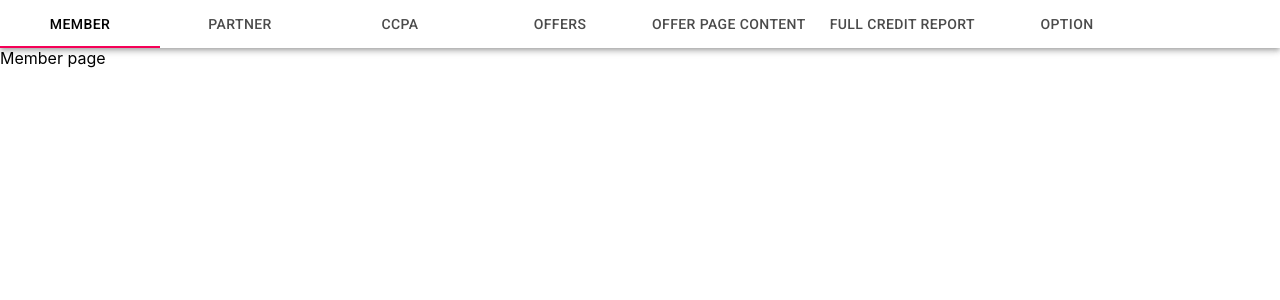
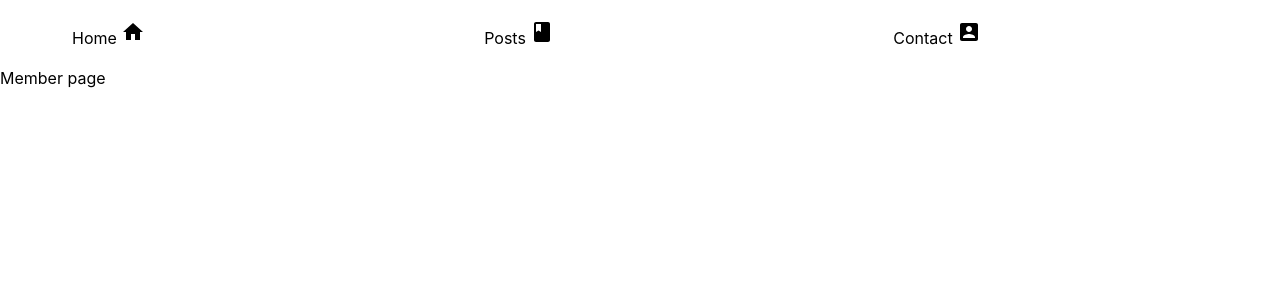
Before and after one commit to Prezlyata/savvy, a React (Create React App) app: page /member/1 in a window 1280 px wide. Shown: the top 300 px of the page. Built offline with nearby package versions, Linux system fonts and the light colour scheme.

Commit message:
first component navbar

```diff
--- a/src/components/Navbar.js
+++ b/src/components/Navbar.js
@@ -1,5 +1,5 @@
 // import React from 'react';
-// import {Link} from 'react-router-dom';
+import { Link } from 'react-router-dom';
 // import Paper from '@material-ui/core/Paper';
 // import Tabs from '@material-ui/core/Tabs';
 // import Tab from '@material-ui/core/Tab';
@@ -12,9 +12,6 @@
 // import IconButton from '@material-ui/core/IconButton';
 // import MenuIcon from '@material-ui/icons/Menu';
 // import Button from '@material-ui/core/Button';
-
-
-
 
 // const useStyles = makeStyles(theme => ({
 //     wrapper: {
@@ -36,7 +33,6 @@
 //   const handleChange = (event, newValue) => {
 //     setValue(newValue);
 //   };
-
 
 //     const classes = useStyles();
 
@@ -83,7 +79,6 @@
 //         {/* <Route exact path='/Error/:slug' component ={Link} to='/error/' />
 //           <Route component={Error} /> */}
 
-
 //       </Tabs>
 //     </Paper>
 //     </div>
@@ -91,42 +86,204 @@
 // }
 // export default Navbar;
 
+// import React from 'react';
+// import { Link } from 'react-router-dom';
+// import { makeStyles } from '@material-ui/core/styles';
+// import AppBar from '@material-ui/core/AppBar';
+// import Tabs from '@material-ui/core/Tabs';
+// import Tab from '@material-ui/core/Tab';
+
+// import IconButton from '@material-ui/core/IconButton';
+// import MenuIcon from '@material-ui/icons/Menu';
+
+// const useStyles = makeStyles((theme) => ({
+// 	root: {
+// 		flexGrow: 0,
+// 		backgroundColor: theme.palette.background.paper
+// 		// texTransform: 'capitalize'
+// 	},
+// 	menuButton: {
+// 		marginRight: theme.spacing(2)
+// 	},
+// 	title: {
+// 		flexGrow: 1
+// 	},
+// 	list: {
+// 		width: 700,
+// 		listStyleType: 'none',
+// 		display: 'flex',
+// 		flexWrap: 'wrap',
+// 		flexDirection: 'row',
+// 		justifyContent: 'space-between'
+// 	},
+// 	linkStyle: {
+// 		textDecoration: 'none',
+// 		color: '#000'
+// 	}
+// }));
+
+// export default function SimpleTabs() {
+// 	const classes = useStyles();
+// 	const [ value, setValue ] = React.useState(1);
+
+// 	const handleChange = (event, newValue) => {
+// 		setValue(newValue);
+// 		console.log(newValue);
+// 	};
+
+// 	return (
+// 		<div className={classes.root}>
+// 			<AppBar position="static" color="inherit">
+// 				{/* <Tabs value={value} onChange={handleChange}>
+
+// 					<Tab label="Member" className={classes.title} component={Link} to="/member/" />
+// 					<Tab label="Partner" component={Link} to="/partner/" />
+// 					<Tab label="CCPA" component={Link} to="/ccpa/" />
+// 					<Tab label="Offers" component={Link} to="/offers/" />
+// 					<Tab label="Offer Page Content" component={Link} to="/offerPageContent/" />
+// 					<Tab label="Full Credit Report" component={Link} to="/report/" />
+// 					<Tab label="Option" component={Link} to="/option/" />
+// 				</Tabs> */}
+// 				<ul className={classes.list} value={2} onClick={handleChange}>
+// 					<li>
+// 						<Link value={2} className={classes.linkStyle} to="/member">
+// 							Member
+// 						</Link>
+// 					</li>
+// 					<li>
+// 						<Link className={classes.linkStyle} to="/partner">
+// 							Partner
+// 						</Link>
+// 					</li>
+// 					<li>
+// 						<Link className={classes.linkStyle} to="/ccpa">
+// 							CCPA
+// 						</Link>
+// 					</li>
+// 					<li>
+// 						<Link className={classes.linkStyle} to="/offers">
+// 							Offers
+// 						</Link>
+// 					</li>
+// 					<li>
+// 						<Link className={classes.linkStyle} to="/offerPageContent">
+// 							Offer Page Content
+// 						</Link>
+// 					</li>
+// 					<li>
+// 						<Link className={classes.linkStyle} to="/report">
+// 							Full Credit Report
+// 						</Link>
+// 					</li>
+// 					<li>
+// 						<Link className={classes.linkStyle} to="/option">
+// 							Option
+// 						</Link>
+// 					</li>
+// 				</ul>
+// 			</AppBar>
+// 		</div>
+// 	);
+// }
+
+// import React from 'react';
+// import { makeStyles } from '@material-ui/core/styles';
+// import Paper from '@material-ui/core/Paper';
+// import Tabs from '@material-ui/core/Tabs';
+// import Tab from '@material-ui/core/Tab';
+// import { display } from '@material-ui/system';
+
+// // const useStyles = makeStyles((theme)=> {
+// // 	root: {
+// // 		flexGrow: 1,
+// // 	},
+// // 	hide: {
+// // 		maxWidth: 700,
+// // 		display: 'block'
+// // 	}
+// // });
+
+// const useStyles = makeStyles((theme) => ({
+// 	root: {
+// 		flexGrow: 1
+// 	},
+// 	hide: {
+// 		// Match [md, ∞[
+// 		//       [960px, ∞[
+// 		[theme.breakpoints.down(750)]: {
+// 			display: 'none'
+// 		}
+// 	}
+// }));
+
+// export default function CenteredTabs() {
+// 	const classes = useStyles();
+// 	const [ value, setValue ] = React.useState(0);
+
+// 	const handleChange = (event, newValue) => {
+// 		setValue(newValue);
+// 	};
+
+// 	const width = 100;
+
+// 	const widthModifier = {
+// 		minWidth: `${width}px`,
+// 		textTransform: 'none'
+// 	};
+
+// 	return (
+// 		<Paper className={classes.root}>
+// 			<Tabs
+// 				className={classes.hide}
+// 				value={value}
+// 				// style={widthModifier}
+// 				// onChange={handleChange}
+// 				indicatorColor="primary"
+// 				textColor="primary"
+// 				centered
+// 			>
+// 				<Tab label="Member" className={classes.title} component={Link} to="/member/" style={widthModifier} />
+// 				<Tab label="Partner" component={Link} to="/partner/" style={widthModifier} />
+// 				<Tab label="CCPA" component={Link} to="/ccpa/" style={widthModifier} />
+// 				<Tab label="Offers" component={Link} to="/offers/" style={widthModifier} />
+// 				<Tab label="Offer Page Content" component={Link} to="/offerPageContent/" style={widthModifier} />
+// 				<Tab label="Full Credit Report" component={Link} to="/report/" style={widthModifier} />
+// 				<Tab label="Option" component={Link} to="/option/" style={widthModifier} />
+// 			</Tabs>
+// 		</Paper>
+// 	);
+// }
 import React from 'react';
-import {Link} from 'react-router-dom';
-import { makeStyles } from '@material-ui/core/styles';
-import AppBar from '@material-ui/core/AppBar';
-import Tabs from '@material-ui/core/Tabs';
-import Tab from '@material-ui/core/Tab';
+import List from '@material-ui/core/List';
+import ListItem from '@material-ui/core/ListItem';
+import ListItemText from '@material-ui/core/ListItemText';
+import TypoGraphy from '@material-ui/core/Typography';
+import ListItemIcon from '@material-ui/core/ListItemIcon';
+import { Home, Book, AccountBox } from '@material-ui/icons';
 
-const useStyles = makeStyles(theme => ({
-  root: {
-    flexGrow: 0,
-    backgroundColor: theme.palette.background.paper,
-    texTransform: 'capitalize'
-  }
-}));
+const Navbar = () => {
+	return (
+		<List component="nav">
+			<ListItem component="div">
+				<ListItemText inset>
+					<TypoGraphy color="inherit" variant="title">
+						Home <Home />
+					</TypoGraphy>
+				</ListItemText>
 
-export default function SimpleTabs() {
-  const classes = useStyles();
-  const [value, setValue] = React.useState(0);
+				<ListItemText inset>
+					<TypoGraphy color="inherit" variant="title">
+						Posts <Book />
+					</TypoGraphy>
+				</ListItemText>
 
-  const handleChange = (event, newValue) => {
-    setValue(newValue);
-  };
-
-  return (
-    <div className={classes.root}>
-      <AppBar position="static" color="inherit">
-        <Tabs value={value} onChange={handleChange}>
-            <Tab label="Member" component={Link} to="/member/" />
-            <Tab label="Partner" component={Link} to="/partner/"/>
-            <Tab label="CCPA" component={Link} to="/ccpa/" />
-            <Tab label="Offers" component={Link} to="/offers/" />
-            <Tab label="Offer Page Content" component={Link} to="/offerPageContent/" />
-            <Tab label="Full Credit Report" component={Link} to="/report/" />
-            <Tab label="Option" component={Link} to="/option/" />
-        </Tabs>
-      </AppBar>
-    </div>
-  );
-}
+				<ListItemText inset>
+					<TypoGraphy color="inherit" variant="title">
+						Contact <AccountBox />
+					</TypoGraphy>
+				</ListItemText>
+			</ListItem>
+		</List>
+	);
+};
+export default Navbar;
--- /dev/null
+++ b/src/components/Test.js
@@ -0,0 +1,135 @@
+import React from 'react';
+import PropTypes from 'prop-types';
+import AppBar from '@material-ui/core/AppBar';
+import CssBaseline from '@material-ui/core/CssBaseline';
+import Drawer from '@material-ui/core/Drawer';
+import Hidden from '@material-ui/core/Hidden';
+import IconButton from '@material-ui/core/IconButton';
+import List from '@material-ui/core/List';
+import ListItem from '@material-ui/core/ListItem';
+import ListItemText from '@material-ui/core/ListItemText';
+import MenuIcon from '@material-ui/icons/Menu';
+import CloseIcon from '@material-ui/icons/Close';
+import Toolbar from '@material-ui/core/Toolbar';
+import Typography from '@material-ui/core/Typography';
+import { makeStyles, useTheme } from '@material-ui/core/styles';
+// import VisibleItemList from '../containers/VisibleItemList';
+const drawerWidth = 240;
+const useStyles = makeStyles((theme) => ({
+	root: {
+		display: 'flex'
+	},
+	drawer: {
+		[theme.breakpoints.up('sm')]: {
+			width: drawerWidth,
+			flexShrink: 0
+		}
+	},
+	appBar: {
+		zIndex: theme.zIndex.drawer + 1
+	},
+	menuButton: {
+		marginRight: theme.spacing(2),
+		[theme.breakpoints.up('sm')]: {
+			display: 'none'
+		}
+	},
+	toolbar: theme.mixins.toolbar,
+	drawerPaper: {
+		width: drawerWidth
+	},
+	content: {
+		flexGrow: 1,
+		padding: theme.spacing(3)
+	},
+	closeMenuButton: {
+		marginRight: 'auto',
+		marginLeft: 0
+	}
+}));
+function Test() {
+	const dummyCategories = [ 'Hokusai', 'Hiroshige', 'Utamaro', 'Kuniyoshi', 'Yoshitoshi' ];
+	const classes = useStyles();
+	const theme = useTheme();
+	const [ mobileOpen, setMobileOpen ] = React.useState(false);
+	function handleDrawerToggle() {
+		setMobileOpen(!mobileOpen);
+	}
+	const drawer = (
+		<div>
+			<List>
+				{dummyCategories.map((text, index) => (
+					<ListItem button key={text}>
+						<ListItemText primary={text} />
+					</ListItem>
+				))}
+			</List>
+		</div>
+	);
+	return (
+		<div className={classes.root}>
+			<CssBaseline />
+			<AppBar position="fixed" className={classes.appBar}>
+				<Toolbar>
+					<IconButton
+						color="inherit"
+						aria-label="Open drawer"
+						edge="start"
+						onClick={handleDrawerToggle}
+						className={classes.menuButton}
+					>
+						<MenuIcon />
+					</IconButton>
+					<Typography variant="h6" noWrap>
+						Responsive drawer
+					</Typography>
+				</Toolbar>
+			</AppBar>
+
+			<nav className={classes.drawer}>
+				{/* The implementation can be swapped with js to avoid SEO duplication of links. */}
+				<Hidden smUp implementation="css">
+					<Drawer
+						variant="temporary"
+						anchor={theme.direction === 'rtl' ? 'right' : 'left'}
+						open={mobileOpen}
+						onClose={handleDrawerToggle}
+						classes={{
+							paper: classes.drawerPaper
+						}}
+						ModalProps={{
+							keepMounted: true // Better open performance on mobile.
+						}}
+					>
+						<IconButton onClick={handleDrawerToggle} className={classes.closeMenuButton}>
+							<CloseIcon />
+						</IconButton>
+						{drawer}
+					</Drawer>
+				</Hidden>
+				<Hidden xsDown implementation="css">
+					<Drawer
+						className={classes.drawer}
+						variant="permanent"
+						classes={{
+							paper: classes.drawerPaper
+						}}
+					>
+						<div className={classes.toolbar} />
+						{drawer}
+					</Drawer>
+				</Hidden>
+			</nav>
+			<div className={classes.content}>
+				<div className={classes.toolbar} />
+				{/* <VisibleItemList /> */}
+			</div>
+		</div>
+	);
+}
+Test.propTypes = {
+	// Injected by the documentation to work in an iframe.
+	// You won't need it on your project.
+	container: PropTypes.object
+};
+export default Test;
```
Also changed, not shown: src/App.js (+24 -22 lines), 1 other file (tests, documents, lock files or other folders).
